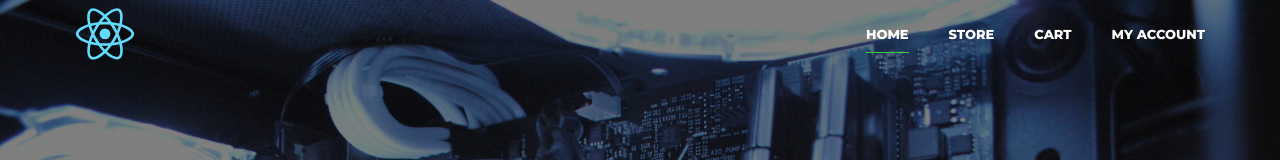
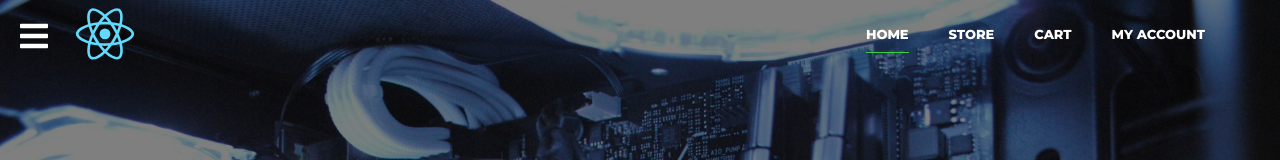
Before and after one commit to burnit66/pc-platform, a React (Create React App) app: page / in a window 1280 px wide. Shown: the top 160 px of the page. Built offline with nearby package versions, Linux system fonts and the light colour scheme; the HTML template or start-up script is replaced by a standard one.

Commit message:
creating skeleton for sidebar menu

```diff
--- a/public/index.html
+++ b/public/index.html
@@ -3,6 +3,7 @@
   <head>
     <meta charset="utf-8" />
     <link rel="shortcut icon" href="%PUBLIC_URL%/favicon.ico" />
+    <link rel="stylesheet" href="https://use.fontawesome.com/releases/v5.8.1/css/all.css" integrity="sha384-50oBUHEmvpQ+1lW4y57PTFmhCaXp0ML5d60M1M7uH2+nqUivzIebhndOJK28anvf" crossorigin="anonymous">
     <meta
       name="viewport"
       content="width=device-width, initial-scale=1, shrink-to-fit=no"
--- a/src/components/Menu.js
+++ b/src/components/Menu.js
@@ -1,6 +1,7 @@
 import React, { Component } from 'react'
 import '../css/menu.css'
 import logo from '../assets/images/logo.svg'
+import Sidebar from '../components/Sidebar'
 
 const scrollMenu = () => {
     var nav = document.getElementById('nav')
@@ -25,12 +26,14 @@ class Menu extends Component {
     }
 
     componentDidMount () {
+        console.log('Mounted Menu')
         scrollMenu()
     }
 
     render () {
         return (
             <div className="menu-container" id="nav">
+                <Sidebar/>
                 <div className="container">
                     <img className="menu-logo" alt="logo" src={ logo }/>
                     <ul className="menu-item-container">
--- /dev/null
+++ b/src/components/Sidebar.js
@@ -0,0 +1,30 @@
+import React, { Component } from 'react'
+import '../css/sidebar.css'
+
+class Sidebar extends Component {
+
+    constructor (props) {
+        super(props)
+        this.state = {
+
+        }
+    }
+
+    componentDidMount () {
+        console.log('Mounted Sidebar')
+    }
+
+    toggleSidebar() {
+        console.log('sidebar')
+    }
+
+    render () {
+        return (
+            <span className="hamburger" onClick={() => this.toggleSidebar()}>
+                <i class="fas fa-bars fa-2x"></i>
+            </span>
+        )
+    }
+}
+
+export default Sidebar
--- /dev/null
+++ b/src/css/sidebar.css
@@ -0,0 +1,7 @@
+.hamburger {
+    color: #fff;
+    position: absolute;
+    top: 20px;
+    left: 20px;
+    cursor: pointer;
+}
```
